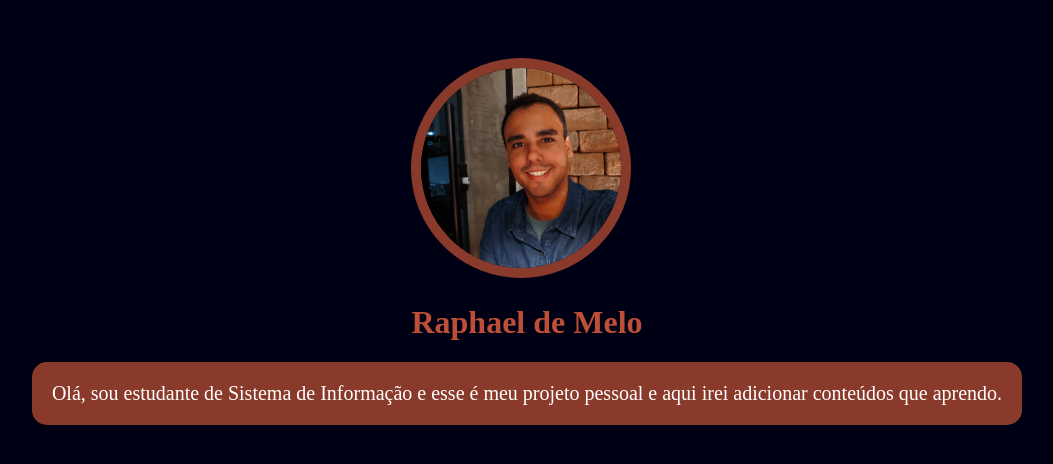
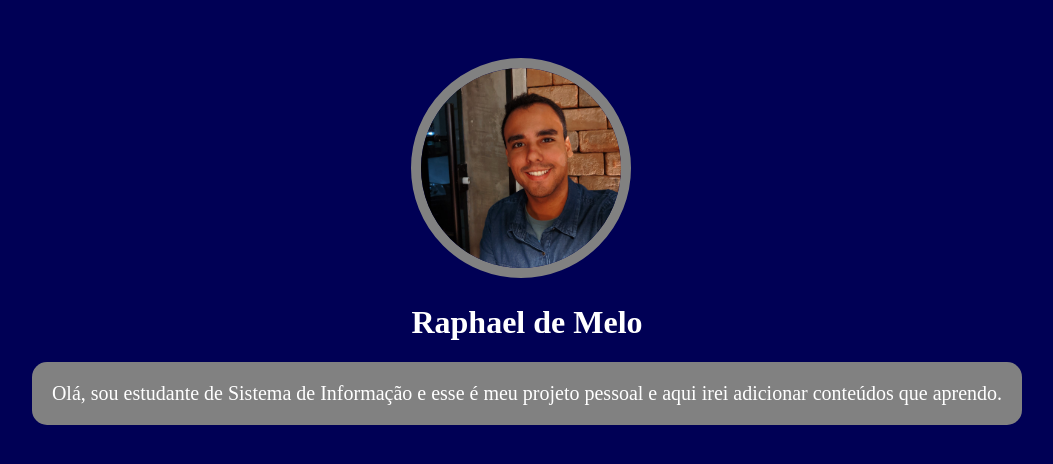
Before and after one commit to raphaeldemelo/projeto_pessoal, a React (Create React App) app: page / in a window 1280 px wide. Shown: the top 464 px of the page, without its empty margins (113-1166 px from the left). Built offline with nearby package versions, Linux system fonts and the light colour scheme.

Commit message:
cor azul de fundo

```diff
--- a/src/pages/styles.css
+++ b/src/pages/styles.css
@@ -1,6 +1,6 @@
 body{
     /*background: #59261c;*/
-    background: #000015;
+    background: #000055;
 }
 
 .site{
@@ -17,13 +17,13 @@ body{
 }
 
 .perfil h1{
-    color:#BD4E37;
+    color:#fff;
 
 }
 
 .perfil img{
     border-radius: 300px;
-    border: 10px solid #8A3A2A;;
+    border: 10px solid #818181;
 }
 .perfil:hover img{
     transition: 0.3s;
@@ -32,7 +32,7 @@ body{
 }
 
 .descricao{
-    background: #8A3A2A;
+    background: #818181;
     border-radius: 15px;
 }
 
```
